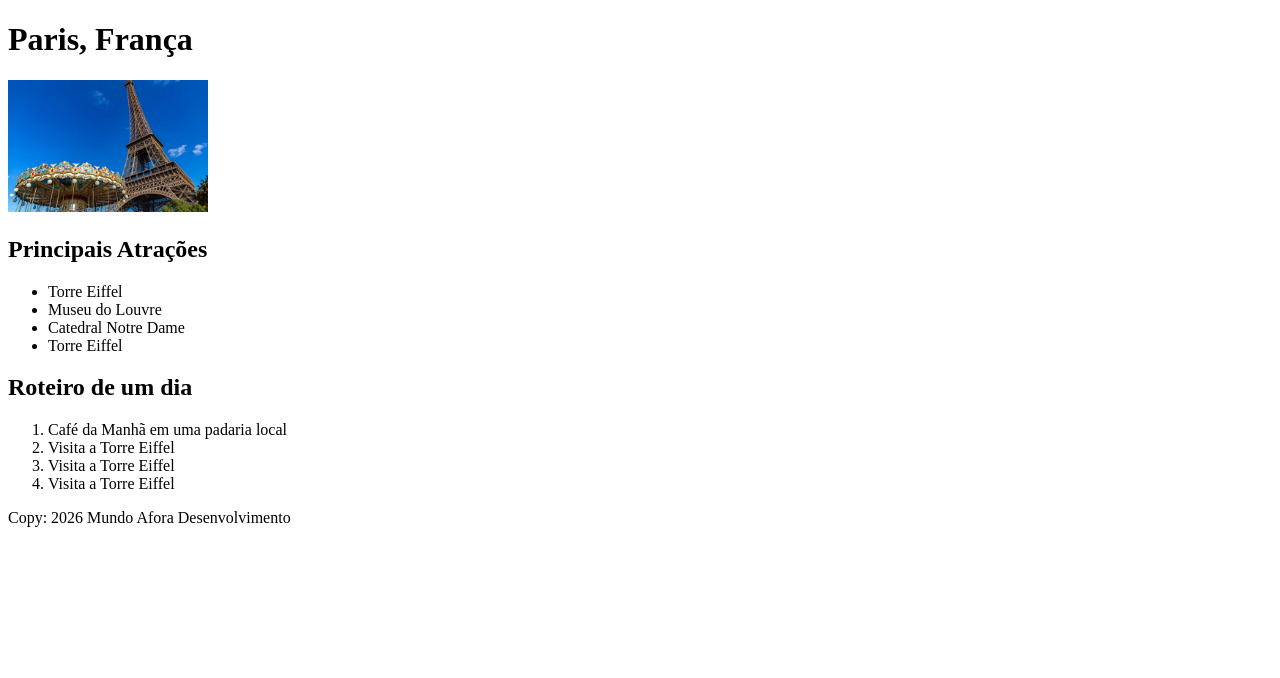
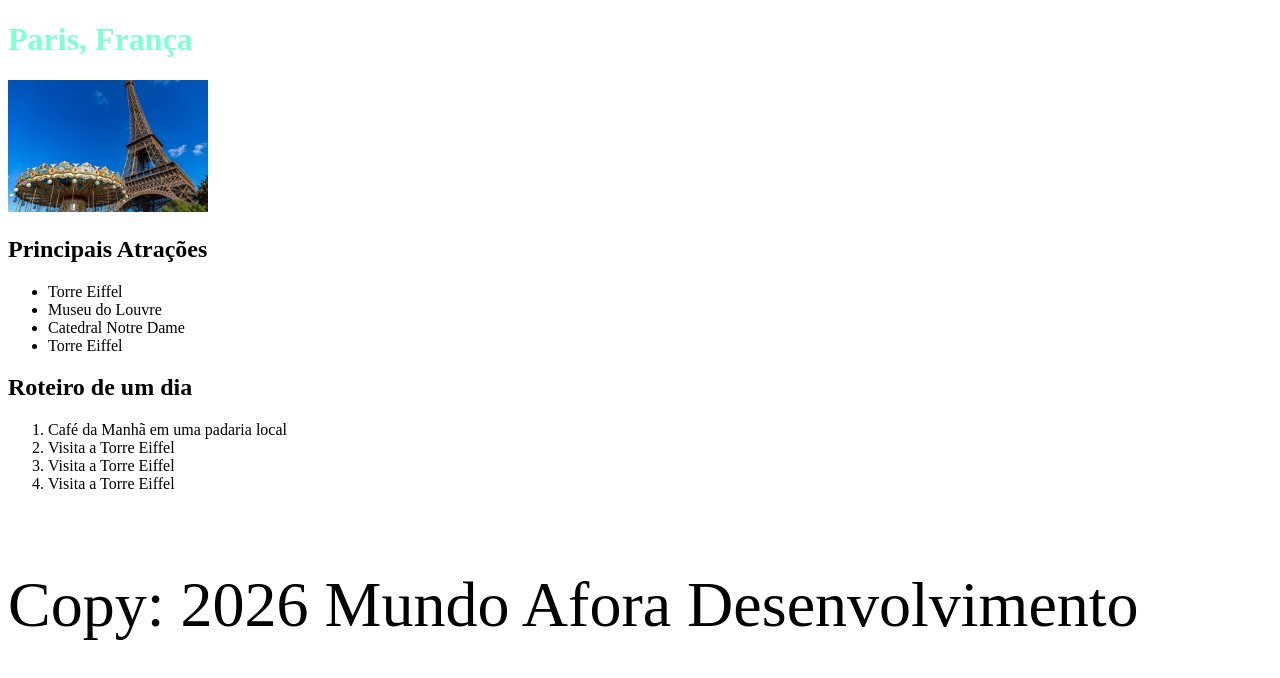
Before and after one commit to Desenvolvedor-Mobile-ReactNative-T1/codigo-tecnico-semanas, a plain HTML site: page semana-07/destino.html in a window 1280 px wide. Drawn offline with Linux system fonts and the light colour scheme.

Commit message:
feat(estilizacao): Adicionar arquivo de estilização

```diff
--- a/semana-07/destino.html
+++ b/semana-07/destino.html
@@ -5,10 +5,11 @@
     <meta charset="UTF-8">
     <meta name="viewport" content="width=device-width, initial-scale=1.0">
     <title>Destino Turistico</title>
+    <link rel="stylesheet" href="./styles.css">
 </head>
 
 <body>
-    <h1>Paris, França</h1>
+    <h1 class="destaque">Paris, França</h1>
     <img src="paris.jpg" alt="Foto da Torre Eiffel em Paris" width="200">
 
     <section>
--- /dev/null
+++ b/semana-07/styles.css
@@ -0,0 +1,9 @@
+.destaque {
+  color: aquamarine;
+}
+
+
+p {
+  font-size: 64px;
+  line-height: 1.5;
+}
```
